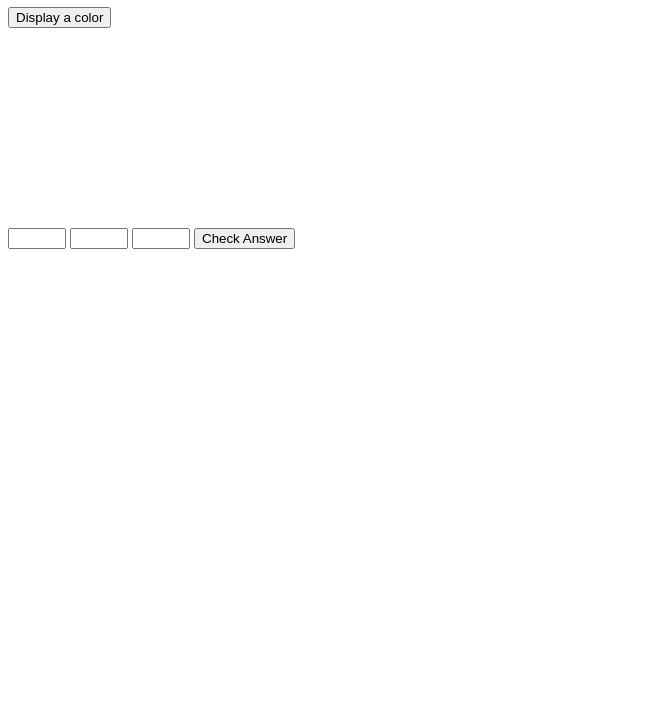
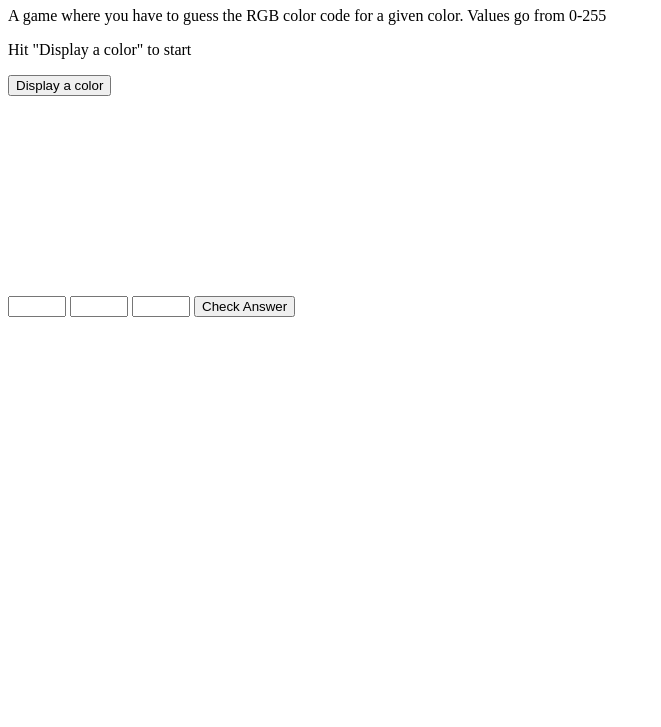
Before and after one commit to hannahrajarao/color-guessing-game, a plain HTML site: page color-guessing-game.html in a window 1280 px wide. Shown: the part 73-800 px from the top of the page, without its empty margins (0-661 px from the left). Drawn offline with Linux system fonts and the light colour scheme.

Commit message:
Add description

```diff
--- a/color-guessing-game.html
+++ b/color-guessing-game.html
@@ -6,6 +6,9 @@
     </head>
     <body>
         <h1>Color Guessing Game</h1>
+        <p>A game where you have to guess the RGB color code for a given color. Values go from 0-255</p>
+        <p>Hit "Display a color" to start</p>
+        <div class="inline">
         <button onclick="displayNewColor('target-color')">Display a color</button>
         <div id="target-color"></div>
         <input type="number" min="0" max="255" id="red"/>
```
